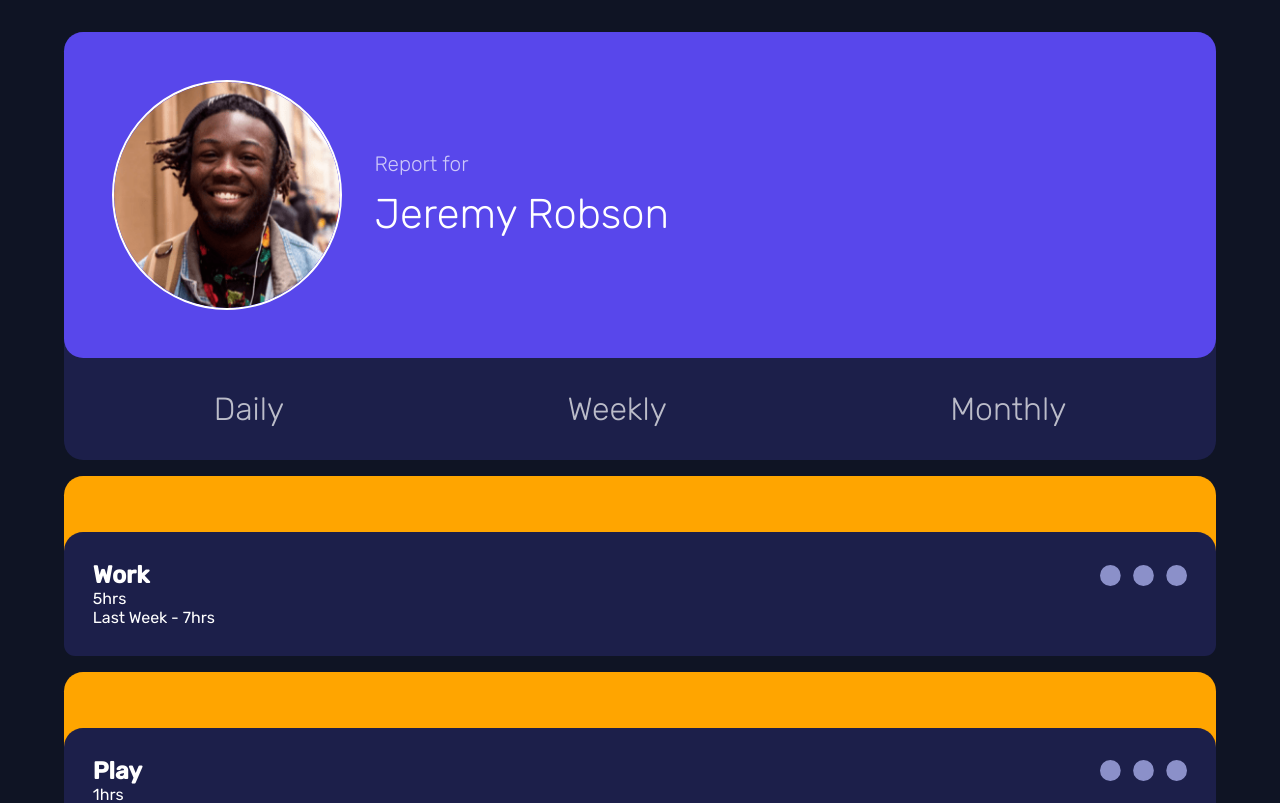
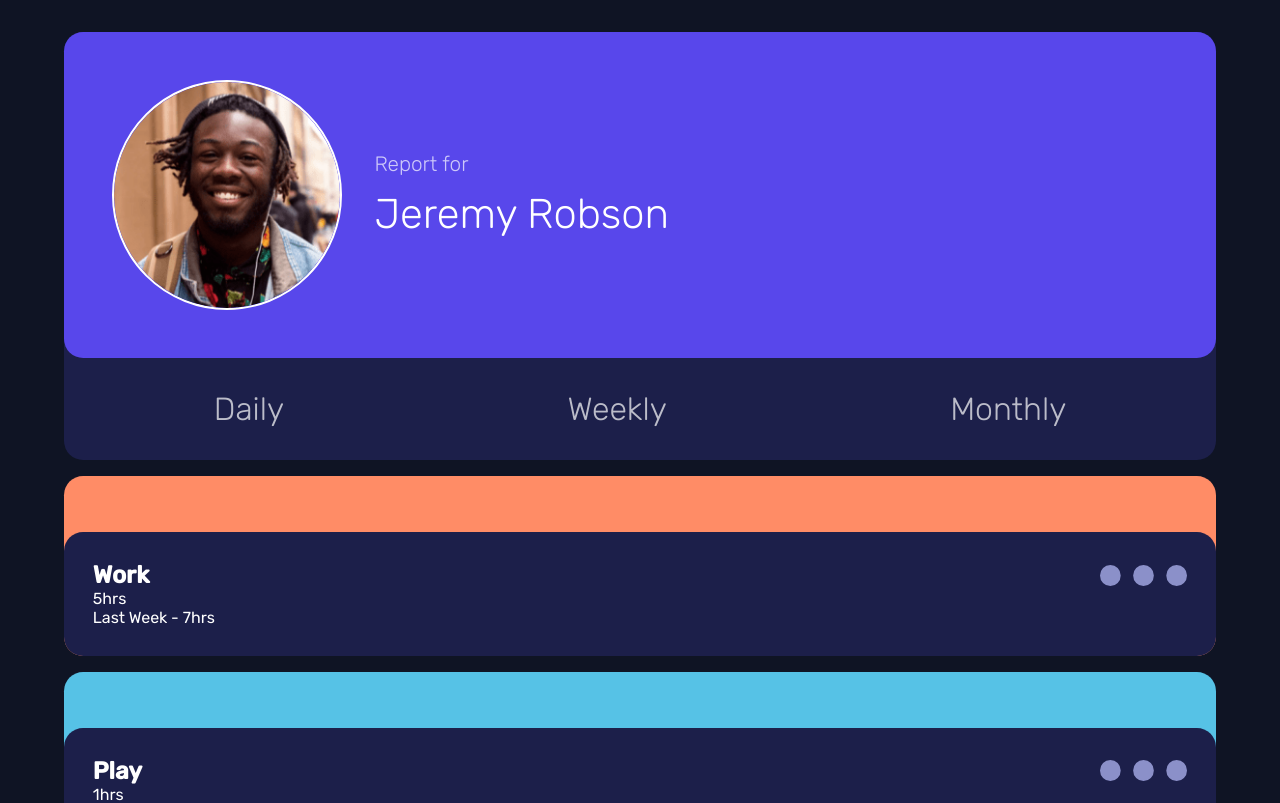
Before and after one commit to AyeTone/Time-Tracking-Dashboard, a React (Create React App) app: page / in a window 1280 px wide. Shown: the top 803 px of the page. Built offline with nearby package versions, Linux system fonts and the light colour scheme.

Commit message:
Added Colors to JSON file

```diff
--- a/src/components/Cards/Card/Card.jsx
+++ b/src/components/Cards/Card/Card.jsx
@@ -12,9 +12,9 @@ import {
 
 import Ellipsis from "../../../images/icon-ellipsis.svg";
 
-const Card = ({ title, current, prev }) => {
+const Card = ({ title, current, prev, bg }) => {
   return (
-    <Container>
+    <Container bg={bg}>
       <CardInfo>
         <Heading>
           <Title>{title}</Title>
--- a/src/components/Cards/Card/CardStyles.jsx
+++ b/src/components/Cards/Card/CardStyles.jsx
@@ -2,7 +2,7 @@ import styled from "styled-components";
 
 export const Container = styled.div`
   width: 100%;
-  background-color: orange;
+  background-color: ${(props) => props.bg};
   padding-top: 3.5rem;
 
   border-radius: var(--borderRad);
@@ -13,8 +13,6 @@ export const CardInfo = styled.div`
 
   background-color: var(--CardDF);
   border-radius: var(--borderRad);
-  border-bottom-right-radius: 0.7rem;
-  border-bottom-left-radius: 0.7rem;
 
   padding: 1.8rem;
   cursor: pointer;
@@ -45,6 +43,9 @@ export const Dots = styled.img`
     filter: brightness(20);
   }
 `;
+
 export const Times = styled.div``;
+
 export const CurrentTime = styled.p``;
+
 export const PrevTime = styled.p``;
--- a/src/components/Cards/Cards.jsx
+++ b/src/components/Cards/Cards.jsx
@@ -12,6 +12,7 @@ const Cards = () => {
       title={card.title}
       current={card.timeframes.daily.current}
       prev={card.timeframes.daily.previous}
+      bg={card.bg}
     />
   ));
 
--- a/src/data.json
+++ b/src/data.json
@@ -1,6 +1,7 @@
 [
   {
     "title": "Work",
+    "bg": "#ff8c66",
     "timeframes": {
       "daily": {
         "current": 5,
@@ -18,6 +19,7 @@
   },
   {
     "title": "Play",
+    "bg": "hsl(195, 74%, 62%)",
     "timeframes": {
       "daily": {
         "current": 1,
@@ -35,6 +37,7 @@
   },
   {
     "title": "Study",
+    "bg": "hsl(348, 100%, 68%)",
     "timeframes": {
       "daily": {
         "current": 0,
@@ -52,6 +55,7 @@
   },
   {
     "title": "Exercise",
+    "bg": "hsl(145, 58%, 55%)",
     "timeframes": {
       "daily": {
         "current": 1,
@@ -69,6 +73,7 @@
   },
   {
     "title": "Social",
+    "bg": "hsl(264, 64%, 52%)",
     "timeframes": {
       "daily": {
         "current": 1,
@@ -86,6 +91,7 @@
   },
   {
     "title": "Self Care",
+    "bg": "hsl(43, 84%, 65%)",
     "timeframes": {
       "daily": {
         "current": 0,
```
